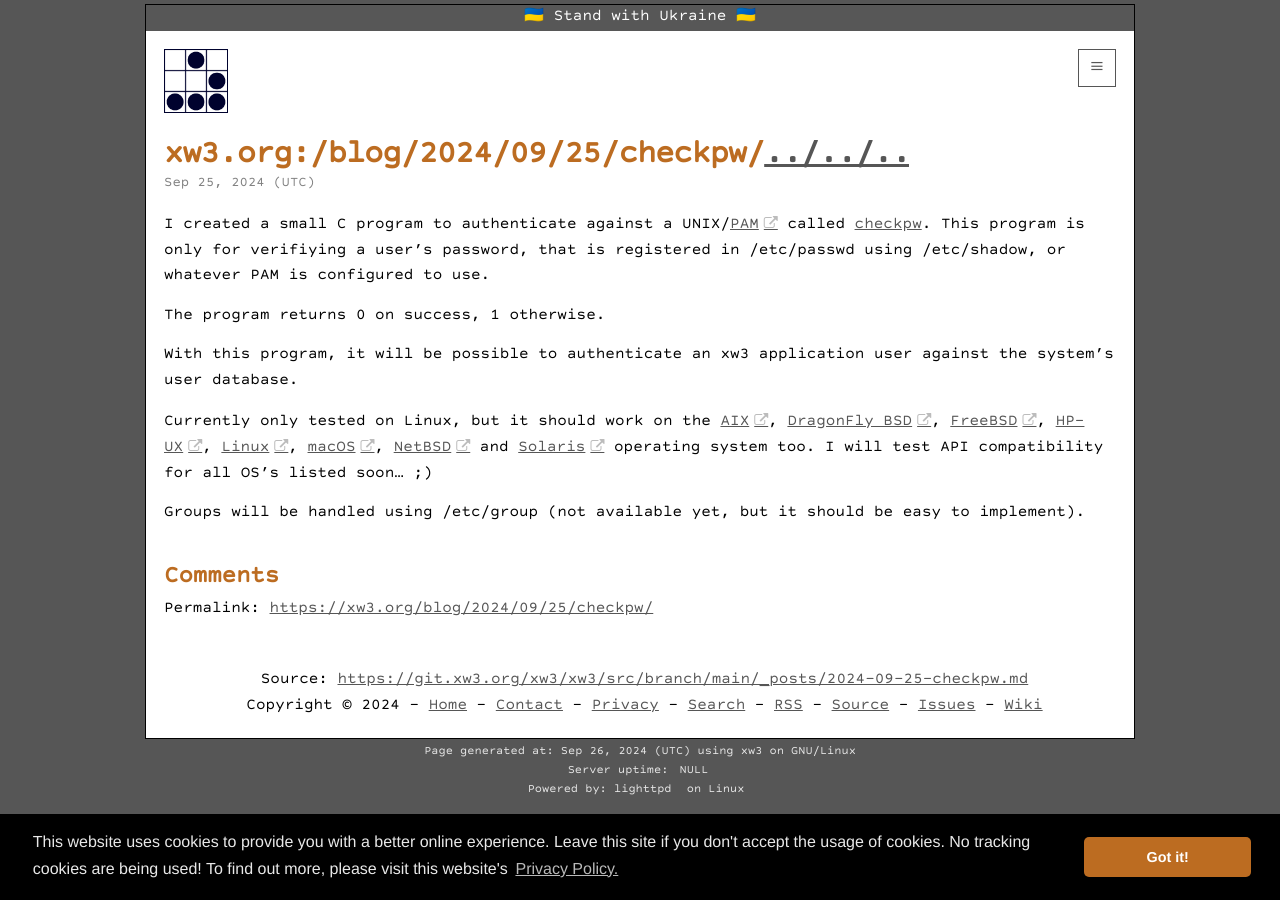
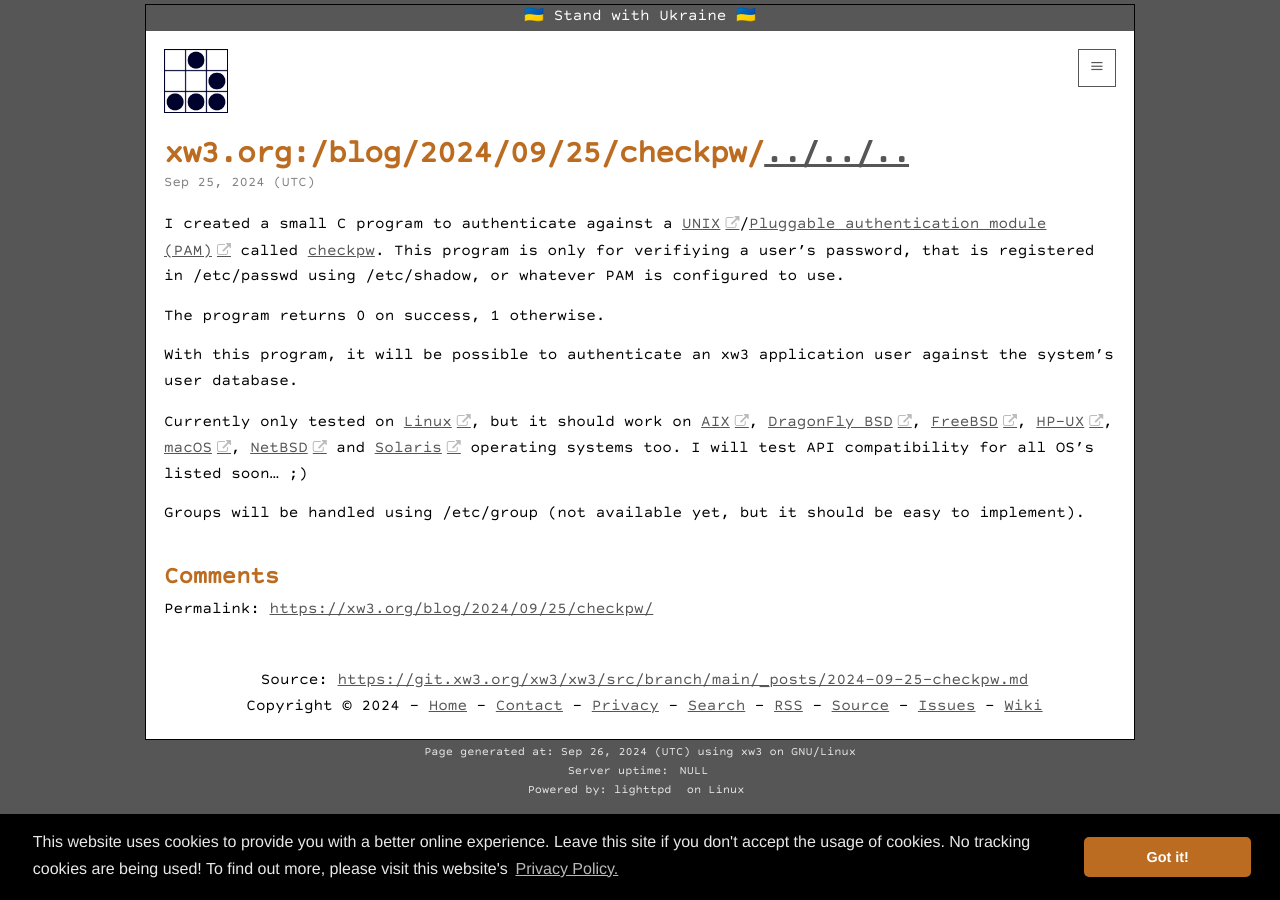
Before and after one commit to hanez/xw3, a Jekyll site: the page built from _posts/2024-09-25-checkpw.md, in a window 1280 px wide. Built offline with Jekyll 4.4.1, drawn with Linux system fonts in a browser that asks for light colours; comment, search, counter and statistics services are not loaded.

Commit message:
Lot of fixes and cleanups.

```diff
--- a/_posts/2024-09-25-checkpw.md
+++ b/_posts/2024-09-25-checkpw.md
@@ -15,12 +15,12 @@ tags:
 - checkpassword
 ---
 
-I created a small C program to authenticate against a UNIX/[PAM](https://en.wikipedia.org/wiki/Pluggable_authentication_module){:class="ext" target="_blank"} called [checkpw](https://git.xw3.org/xw3/checkpw). This program is only for verifiying a user's password, that is registered in /etc/passwd using /etc/shadow, or whatever PAM is configured to use.
+I created a small C program to authenticate against a [UNIX](https://en.wikipedia.org/wiki/Unix){:class="ext" target="_blank"}/[Pluggable authentication module (PAM)](https://en.wikipedia.org/wiki/Pluggable_authentication_module){:class="ext" target="_blank"} called [checkpw](https://git.xw3.org/xw3/checkpw). This program is only for verifiying a user's password, that is registered in /etc/passwd using /etc/shadow, or whatever PAM is configured to use.
 
 The program returns 0 on success, 1 otherwise.
 
 With this program, it will be possible to authenticate an xw3 application user against the system's user database.
 
-Currently only tested on Linux, but it should work on the [AIX](https://en.wikipedia.org/wiki/IBM_AIX){:class="ext" target="_blank"}, [DragonFly BSD](https://www.dragonflybsd.org/){:class="ext" target="_blank"}, [FreeBSD](https://www.freebsd.org/){:class="ext" target="_blank"}, [HP-UX](https://en.wikipedia.org/wiki/HP-UX){:class="ext" target="_blank"}, [Linux](https://kernel.org/){:class="ext" target="_blank"}, [macOS](https://en.wikipedia.org/wiki/MacOS){:class="ext" target="_blank"}, [NetBSD](https://netbsd.org/){:class="ext" target="_blank"} and [Solaris](https://en.wikipedia.org/wiki/Oracle_Solaris){:class="ext" target="_blank"} operating system too. I will test API compatibility for all OS's listed soon... ;)
+Currently only tested on [Linux](https://kernel.org/){:class="ext" target="_blank"}, but it should work on [AIX](https://en.wikipedia.org/wiki/IBM_AIX){:class="ext" target="_blank"}, [DragonFly BSD](https://www.dragonflybsd.org/){:class="ext" target="_blank"}, [FreeBSD](https://www.freebsd.org/){:class="ext" target="_blank"}, [HP-UX](https://en.wikipedia.org/wiki/HP-UX){:class="ext" target="_blank"}, [macOS](https://en.wikipedia.org/wiki/MacOS){:class="ext" target="_blank"}, [NetBSD](https://netbsd.org/){:class="ext" target="_blank"} and [Solaris](https://en.wikipedia.org/wiki/Oracle_Solaris){:class="ext" target="_blank"} operating systems too. I will test API compatibility for all OS's listed soon... ;)
 
 Groups will be handled using /etc/group (not available yet, but it should be easy to implement).
--- a/about/about.html
+++ b/about/about.html
@@ -47,13 +47,14 @@ tags:
 <p>Not all of the listed software is required. This is, what we use!</p>
 
 <ul>
-  <li><a href="https://alpinelinux.org/" class="ext" target="_blank">Alpine Linux</a> - A security-oriented, lightweight Linux distribution (Server).</li>
-  <li><a href="https://artixlinux.org/" class="ext" target="_blank">Artix Linux</a> - A rolling-release distribution, based on Arch Linux. Systemd-free! (Client).</li>
+  <li><a href="https://alpinelinux.org/" class="ext" target="_blank">Alpine Linux</a> - A rolling-release, security-oriented, lightweight Linux distribution. Systemd-free! (This server).</li>
+  <li><a href="https://artixlinux.org/" class="ext" target="_blank">Artix Linux</a> - A rolling-release Linux distribution, based on Arch Linux. Systemd-free! (My client).</li>
   <li><a href="https://www.gnu.org/software/bash/" class="ext" target="_blank">Bash</a> - The <a href="https://www.gnu.org/" class="ext" target="_blank">GNU Project</a>'s shell.</li>
   <li><a href="https://quoteunquoteapps.com/courierprime/" class="ext" target="_blank">Courier Prime</a> - It's Courier, just better. The Font used overall in this project.</li>
   <li><a href="https://www.docker.com/" class="ext" target="_blank">Docker</a> - Allows you to pack, ship and run any application as a lightweight container.</li>
   <li><a href="https://forgejo.org/" class="ext" target="_blank">Forgejo</a> - A free and open source self-hosted lightweight software forge like GitHub.</li>
   <li><a href="https://gcc.gnu.org/" class="ext" target="_blank">GCC</a> - The GNU Compiler Collection.</li>
+  <li><a href="https://www.gentoo.org/" class="ext" target="_blank">Gentoo Linux</a> - A rolling-release Linux distribution built using the Portage package management system. Unlike a binary software distribution, the source code is compiled locally according to the user's preferences and is often optimized for the specific type of computer. Systemd-free!</li>
   <li><a href="https://git-scm.com/" class="ext" target="_blank">Git</a> - A free and open source distributed version control system.</li>
   <li><a href="https://isso-comments.de/" class="ext" target="_blank">Isso</a> - A commenting server similar to Disqus.</li>
   <li><a href="https://jekyllrb.com/" class="ext" target="_blank">Jekyll</a> - A simple, blog-aware, static site generator.</li>
```
